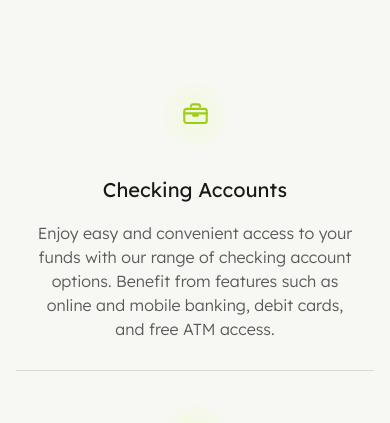
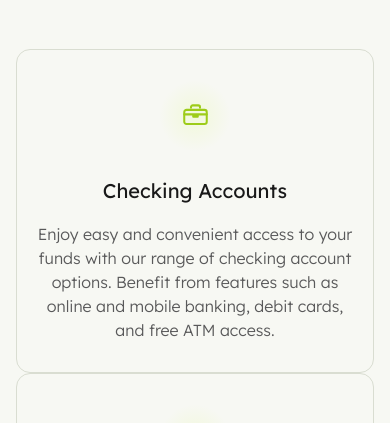
Before and after one commit to amnaalii7115-AA/banking-website, a Next.js app: page / in a window 390 px wide. Shown: the part 1460-1883 px from the top of the page. Built offline with nearby package versions, Linux system fonts and the light colour scheme; no server answers.

Commit message:
Update website

```diff
--- a/src/app/globals.css
+++ b/src/app/globals.css
@@ -170,3 +170,61 @@ img {
     animation-iteration-count: 1 !important;
   }
 }
+/* =========================================
+   GLOBAL HORIZONTAL SCREEN SHAKE FIX
+========================================= */
+
+html,
+body {
+  width: 100%;
+  max-width: 100%;
+
+  overflow-x: hidden;
+  overflow-x: clip;
+}
+
+body {
+  position: relative;
+}
+
+main {
+  width: 100%;
+  max-width: 100%;
+  min-width: 0;
+
+  overflow-x: hidden;
+  overflow-x: clip;
+}
+
+main > section {
+  width: 100%;
+  max-width: 100%;
+  min-width: 0;
+}
+
+/* Prevent flex and grid children from creating overflow */
+
+main div,
+main section,
+main article {
+  min-width: 0;
+}
+
+/* Mobile-specific protection */
+
+@media (max-width: 600px) {
+  html,
+  body,
+  main {
+    width: 100%;
+    max-width: 100vw;
+
+    overflow-x: hidden;
+    overflow-x: clip;
+  }
+
+  img,
+  svg {
+    max-width: 100%;
+  }
+}
--- a/src/components/sections/home/Testimonials.module.css
+++ b/src/components/sections/home/Testimonials.module.css
@@ -785,3 +785,34 @@
     transition-duration: 0.01ms;
   }
 }
+/* =========================================
+   TESTIMONIAL BLACK OVERLAY FIX
+========================================= */
+
+.cardsTrack {
+  position: relative;
+  z-index: 2;
+}
+
+.card {
+  position: relative;
+  z-index: 2;
+}
+
+/* Tablet aur mobile par side fades remove */
+
+@media (max-width: 900px) {
+  .leftFade,
+  .rightFade {
+    display: none;
+  }
+
+  .cardsContainer {
+    background-color: transparent;
+  }
+
+  .cardText {
+    color: var(--text-primary);
+    opacity: 1;
+  }
+}
--- a/src/components/ui/ProductCard.module.css
+++ b/src/components/ui/ProductCard.module.css
@@ -9,55 +9,50 @@
   align-items: center;
   gap: 24px;
 
-  padding-inline: 12px;
+  padding: 28px 24px;
 
+  background-color: transparent;
   color: var(--text-primary);
+
+  border: 1px solid var(--border-color);
+  border-radius: 14px;
+  outline: none;
+
   text-align: center;
-
-  border: none;
-  outline: none;
 
   cursor: pointer;
 
   transition:
     transform 0.3s ease,
     background-color 0.3s ease,
+    border-color 0.3s ease,
     box-shadow 0.3s ease;
 }
 
+/* Purani divider lines remove */
+
 .card:not(:last-child)::after {
-  content: "";
-
-  position: absolute;
-  top: 0;
-  right: -20px;
-
-  width: 1px;
-  height: 100%;
-
-  background-color: var(--border-color);
-
-  transition: background-color 0.3s ease;
+  display: none;
 }
 
+/* Card hover */
+
 .card:hover {
-  background-color: rgb(202 255 51 / 2%);
-  border-radius: 12px;
+  background-color: rgb(202 255 51 / 3%);
+  border-color: rgb(202 255 51 / 40%);
 
   box-shadow: 0 18px 45px rgb(0 0 0 / 12%);
 
   transform: translateY(-6px);
 }
 
-.card:hover::after {
-  background-color: rgb(202 255 51 / 30%);
+.card:focus-visible {
+  border-color: var(--accent-color);
+  outline: 2px solid var(--accent-color);
+  outline-offset: 4px;
 }
 
-.card:focus-visible {
-  border-radius: 12px;
-  outline: 2px solid var(--accent-color);
-  outline-offset: 5px;
-}
+/* Icon */
 
 .iconContainer {
   display: flex;
@@ -99,10 +94,12 @@
   transform: scale(1.08);
 }
 
+/* Text */
+
 .textContainer {
   display: flex;
-  width: 373.33px;
-  max-width: 100%;
+  width: 100%;
+  max-width: 373.33px;
   flex-direction: column;
   gap: 16px;
 }
@@ -143,6 +140,17 @@
   color: var(--accent-color);
 }
 
+/* Light theme hover */
+
+:global([data-theme="light"]) .card:hover {
+  background-color: rgb(157 204 25 / 8%);
+  border-color: var(--accent-color);
+
+  box-shadow: 0 18px 45px rgb(0 0 0 / 8%);
+}
+
+/* Tablet and mobile */
+
 @media (max-width: 900px) {
   .card {
     width: 100%;
@@ -151,12 +159,7 @@
   }
 
   .card:not(:last-child)::after {
-    top: auto;
-    right: 0;
-    bottom: 0;
-
-    width: 100%;
-    height: 1px;
+    display: none;
   }
 
   .textContainer {
```
Also changed, not shown: src/app/legal.module.css (+56 -0 lines), src/components/sections/careers/CareersHero.module.css (+57 -0 lines).
